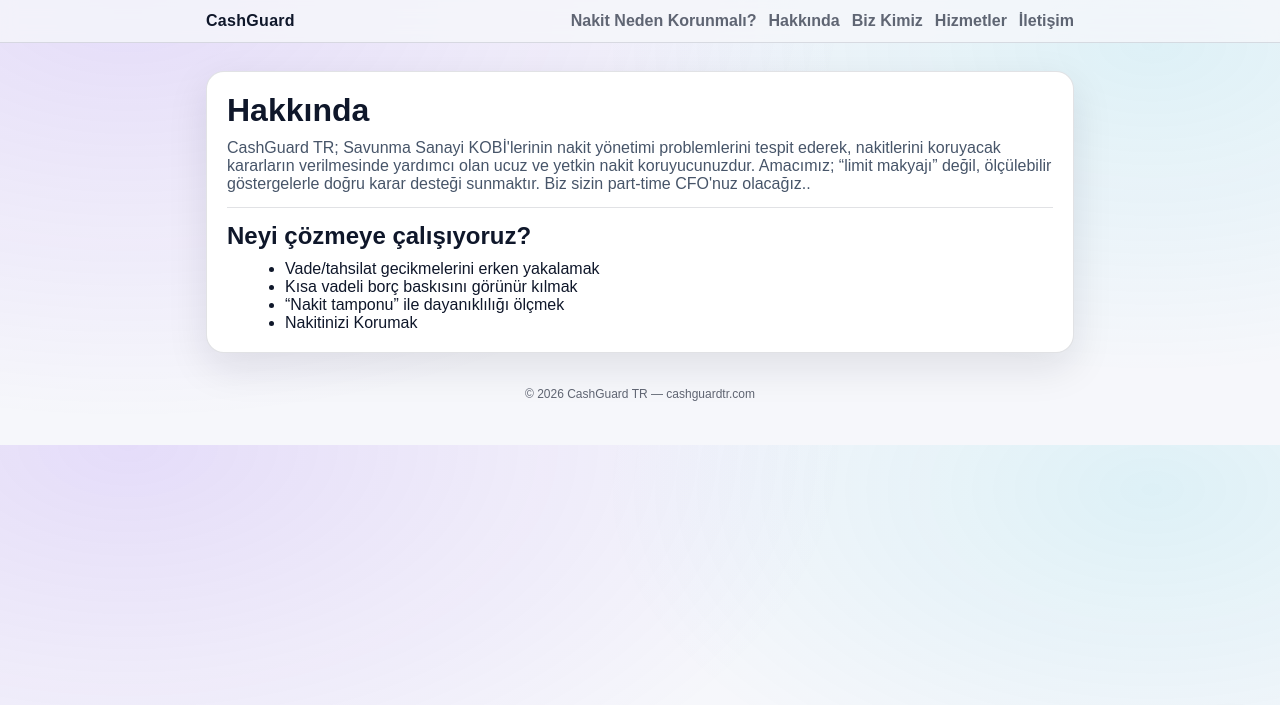
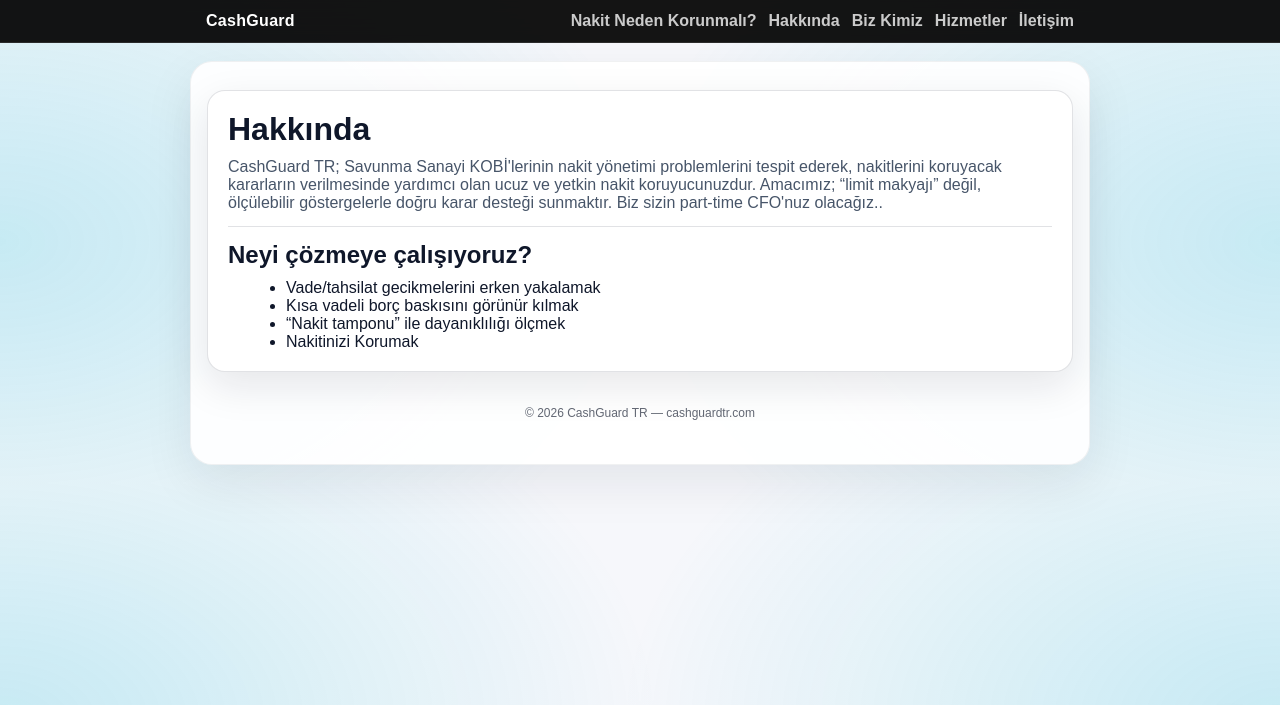
Before and after one commit to osmanekinci26/cashguardtr, a FastAPI app: page /about in a window 1280 px wide. Shown: the top 705 px of the page. Run offline with FastAPI, Linux system fonts and the light colour scheme.

Commit message:
UI: turquoise side background + black header bar

```diff
--- a/app/static/style.css
+++ b/app/static/style.css
@@ -439,3 +439,60 @@ input, select {
   box-shadow: 0 10px 24px rgba(124,58,237,.14);
 }
 .wa-note{ font-size: 12px; opacity:.75; margin-top: 10px; color: var(--muted); }
+/* =========================
+   Layout: Turquoise sides + white center
+   ========================= */
+
+/* Sayfanın kenarlarını turkuaz yap (orta beyaz hissi için container zaten dar) */
+body{
+  background:
+    radial-gradient(1100px 700px at 0% 50%, rgba(6,182,212,.20), transparent 60%),
+    radial-gradient(1100px 700px at 100% 50%, rgba(6,182,212,.20), transparent 60%),
+    var(--bg) !important;
+}
+
+/* Orta alanı “beyaz zemin” gibi hissettirelim */
+.container{
+  background: rgba(255,255,255,.92);
+  border: 1px solid rgba(15,23,42,.06);
+  border-radius: 22px;
+  box-shadow: 0 18px 50px rgba(15,23,42,.08);
+  padding: 28px 16px;
+  margin-top: 18px;
+  margin-bottom: 18px;
+}
+
+/* Container içindeki kartlar zaten beyaz; biraz daha net dursun */
+.card{
+  box-shadow: 0 14px 40px rgba(15,23,42,.10);
+}
+
+/* =========================
+   Header: black strip
+   ========================= */
+.header{
+  background: rgba(0,0,0,.92) !important;
+  border-bottom: 1px solid rgba(255,255,255,.10) !important;
+  backdrop-filter: blur(8px);
+}
+
+.brand a{
+  color: #ffffff !important;
+}
+
+.navlinks a{
+  color: rgba(255,255,255,.78) !important;
+}
+
+.navlinks a:hover{
+  color: #ffffff !important;
+}
+
+/* Mobilde container biraz daha sıkı olsun */
+@media (max-width:700px){
+  .container{
+    margin-top: 12px;
+    margin-bottom: 12px;
+    border-radius: 18px;
+  }
+}
```
